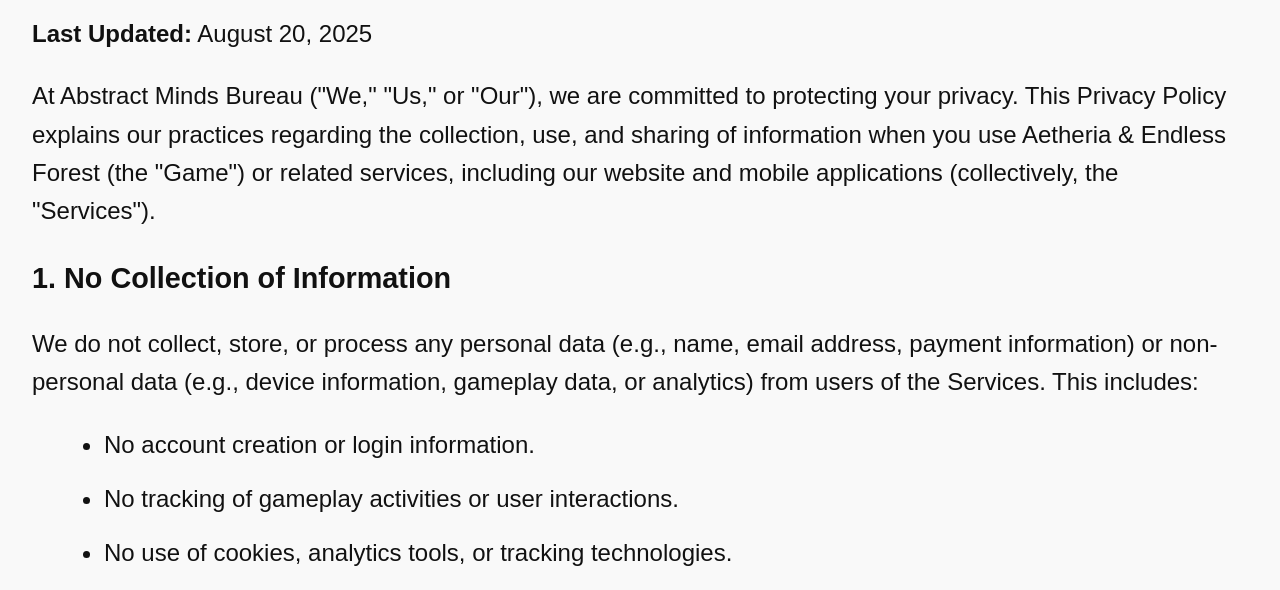
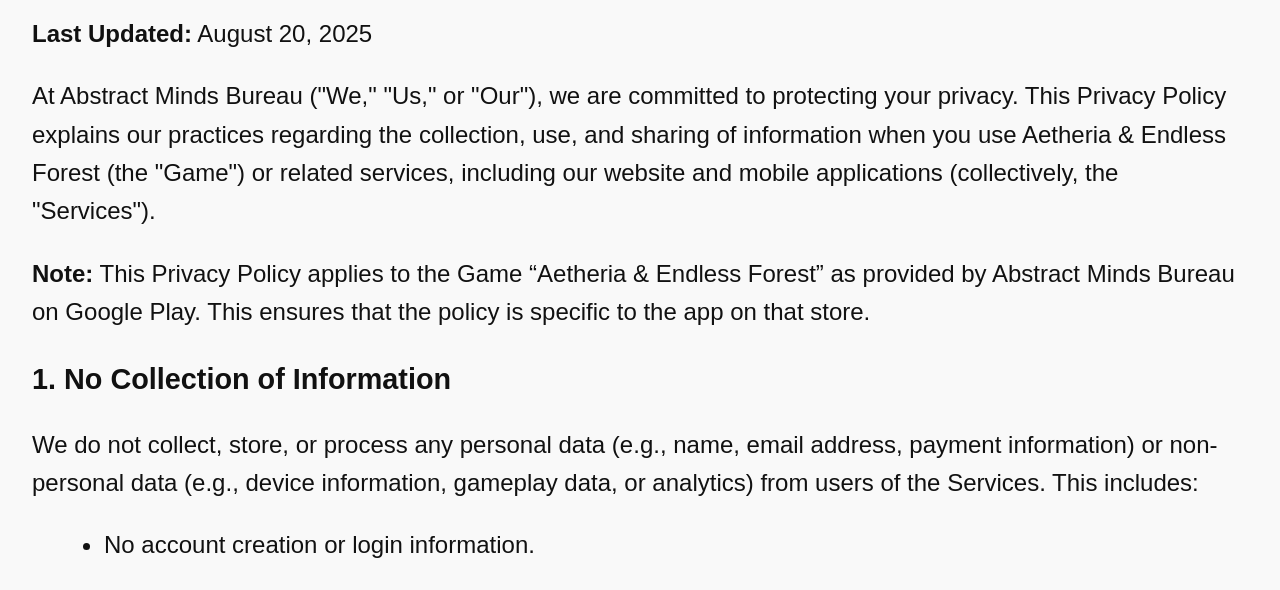
Before and after one commit to alperMeydan/Website, a website: page public/privacypolicyaetheriaendlessforest/index.html in a window 1280 px wide. Shown: the part 132-722 px from the top of the page. Drawn offline with nearby package versions, Linux system fonts and the light colour scheme; files that its build step writes are made by us from their sources; a web font is replaced by a local one.

Commit message:
Added a note to privacy

```diff
--- a/public/privacypolicyaetheriaendlessforest/index.html
+++ b/public/privacypolicyaetheriaendlessforest/index.html
@@ -39,13 +39,15 @@
       font-weight: bold;
       font-size: 1.2rem; /* Make the back link bigger too */
     }
-</style>
+  </style>
 </head>
 <body>
   <h1>Privacy Policy for Aetheria & Endless Forest</h1>
   <p><strong>Last Updated:</strong> August 20, 2025</p>
 
   <p>At Abstract Minds Bureau ("We," "Us," or "Our"), we are committed to protecting your privacy. This Privacy Policy explains our practices regarding the collection, use, and sharing of information when you use Aetheria & Endless Forest (the "Game") or related services, including our website and mobile applications (collectively, the "Services").</p>
+
+  <p><strong>Note:</strong> This Privacy Policy applies to the Game “Aetheria & Endless Forest” as provided by Abstract Minds Bureau on Google Play. This ensures that the policy is specific to the app on that store.</p>
 
   <h2>1. No Collection of Information</h2>
   <p>We do not collect, store, or process any personal data (e.g., name, email address, payment information) or non-personal data (e.g., device information, gameplay data, or analytics) from users of the Services. This includes:</p>
```
Also changed, not shown: index.html (+1 -1 lines).
